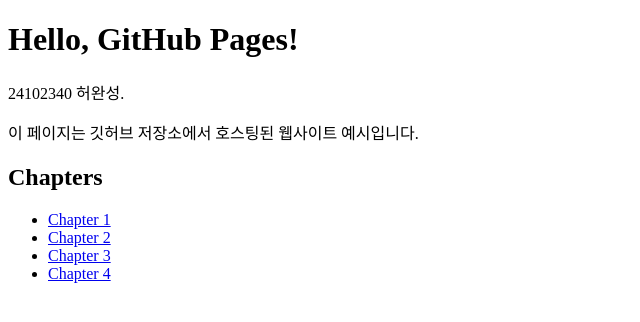
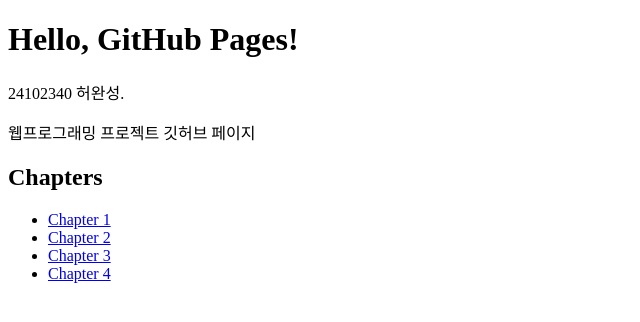
Before and after one commit to wanseongheo/stu_web2025, a plain HTML site: page index.html in a window 1280 px wide. Shown: the whole page, without its empty margins (0-640 px from the left). Drawn offline with Linux system fonts and the light colour scheme.

Commit message:
Update index.html

```diff
--- a/index.html
+++ b/index.html
@@ -7,7 +7,7 @@
 <body>
     <h1>Hello, GitHub Pages!</h1>
     <p>24102340 허완성.</p>
-    <p>이 페이지는 깃허브 저장소에서 호스팅된 웹사이트 예시입니다.</p>
+    <p>웹프로그래밍 프로젝트 깃허브 페이지</p>
 
     <h2>Chapters</h2>
     <ul>
```
